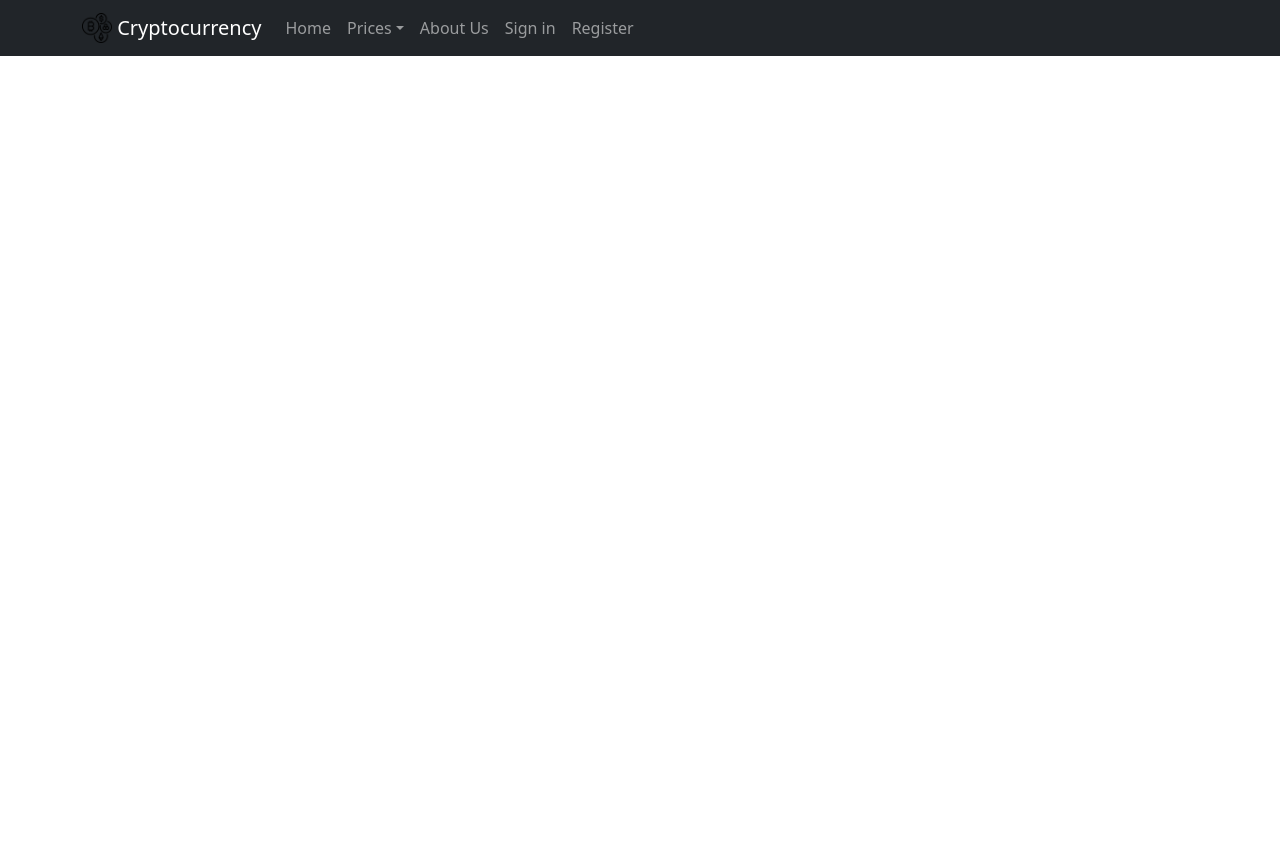
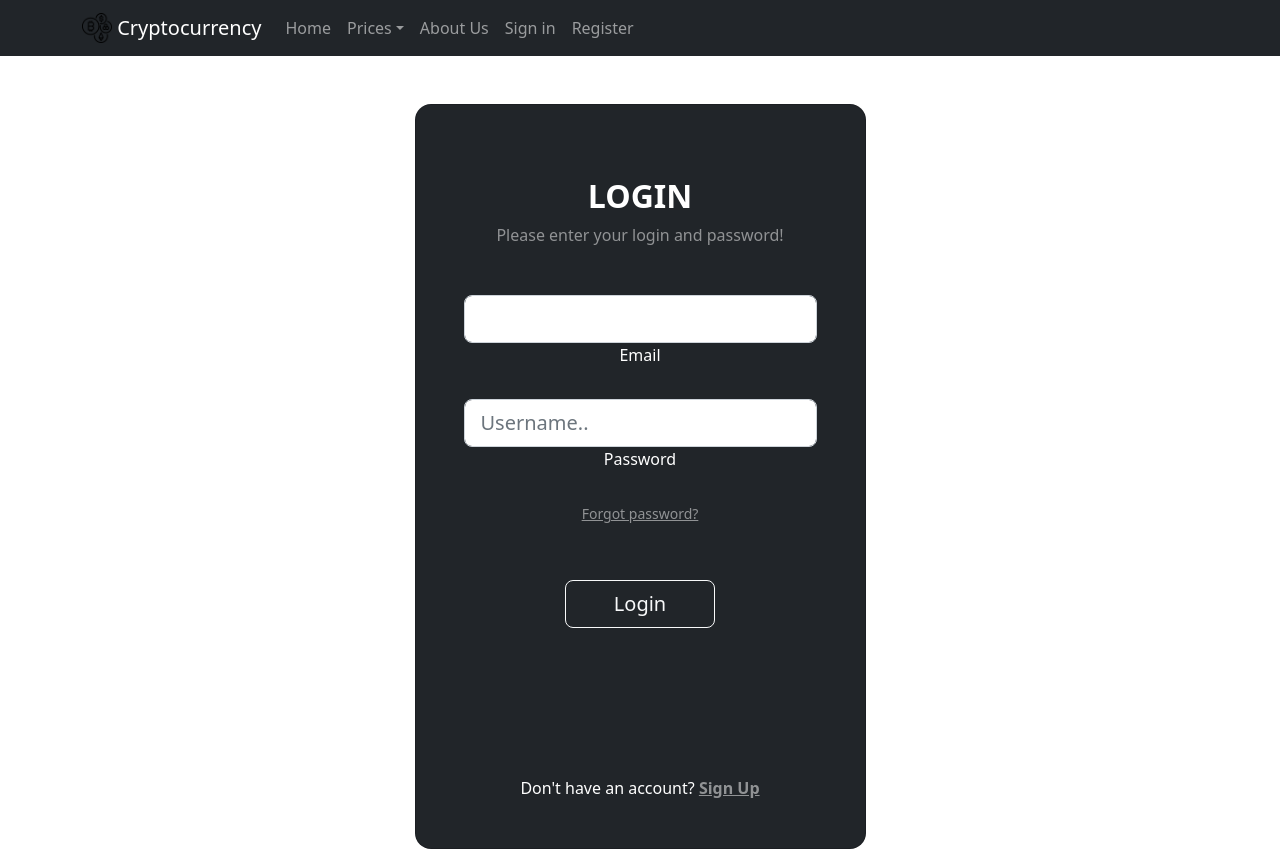
Before and after one commit to rkawk1234/crypto, a Django app: page /signin.html in a window 1280 px wide. Run offline with Django 4.2, Linux system fonts and the light colour scheme; parts of the project's set-up code (start-up, migrations or seed data) failed here and were passed over.

Commit message:
signin page+js for form fields
0819221506

```diff
--- a/django/base/templates/base/register.html
+++ b/django/base/templates/base/register.html
@@ -99,6 +99,8 @@
                               </div>
                             </div>
 
+                            {{form.errors}}
+
                             <div class="form-check d-flex justify-content-center mb-5">
                               <input class="form-check-input me-2" type="checkbox" value="" id="form2Example3c" />
                               <label class="form-check-label" for="form2Example3">
@@ -111,6 +113,7 @@
                             </div>
 
                           </form>
+
 
                         </div>
                         <div class="col-md-10 col-lg-6 col-xl-7 d-flex align-items-center order-1 order-lg-2">
--- a/django/base/templates/base/signin.html
+++ b/django/base/templates/base/signin.html
@@ -56,6 +56,52 @@
 </header>
 
     <main role="main" class="container-fluid">
+      <section class="vh-100 gradient-custom">
+        <div class="container py-5 h-100">
+          <div class="row d-flex justify-content-center align-items-center h-100">
+            <div class="col-12 col-md-8 col-lg-6 col-xl-5">
+              <div class="card bg-dark text-white" style="border-radius: 1rem;">
+                <div class="card-body p-5 text-center">
+
+                  <div class="mb-md-5 mt-md-4 pb-5">
+
+                    <h2 class="fw-bold mb-2 text-uppercase">Login</h2>
+                    <p class="text-white-50 mb-5">Please enter your login and password!</p>
+
+                    <div class="form-outline form-white mb-4">
+                      <input type="email" id="typeEmailX" class="form-control form-control-lg" />
+                      <label class="form-label" for="typeEmailX">Email</label>
+                    </div>
+
+                    <div class="form-outline form-white mb-4">
+                      <input type="password" id="typePasswordX" class="form-control form-control-lg" />
+                      <label class="form-label" for="typePasswordX">Password</label>
+                    </div>
+
+                    <p class="small mb-5 pb-lg-2"><a class="text-white-50" href="#!">Forgot password?</a></p>
+
+                    <button class="btn btn-outline-light btn-lg px-5" type="submit">Login</button>
+
+                    <div class="d-flex justify-content-center text-center mt-4 pt-1">
+                      <a href="#!" class="text-white"><i class="fab fa-facebook-f fa-lg"></i></a>
+                      <a href="#!" class="text-white"><i class="fab fa-twitter fa-lg mx-4 px-2"></i></a>
+                      <a href="#!" class="text-white"><i class="fab fa-google fa-lg"></i></a>
+                    </div>
+
+                  </div>
+
+                  <div>
+                    <p class="mb-0">Don't have an account? <a href="#!" class="text-white-50 fw-bold">Sign Up</a>
+                    </p>
+                  </div>
+
+                </div>
+              </div>
+            </div>
+          </div>
+        </div>
+      </section>
+
 
     </main>
     <script src="{%static '/script.js'%}"></script>
--- a/django/base/templates/base/static/script.js
+++ b/django/base/templates/base/static/script.js
@@ -43,7 +43,7 @@ window.onload =() => {
 }
 
 function loadTableData(cryptoData){
-    const tableBody = document.getElementById('tableData');
+    const tableBody = document.getElementsByTagName('tableData');
     let dataHtml = '';
 
     for(let crypto of cryptoData){
@@ -52,3 +52,15 @@ function loadTableData(cryptoData){
 
     tableBody.innerHTML = dataHtml;
 }
+
+
+var form_fields = document.getElementsByTagName('input')
+		form_fields[1].placeholder='Username..';
+		form_fields[2].placeholder='Email..';
+		form_fields[3].placeholder='Enter password...';
+		form_fields[4].placeholder='Re-enter Password...';
+
+
+for (var field in form_fields){
+	    form_fields[field].className += ' form-control'
+	}
--- a/django/base/views.py
+++ b/django/base/views.py
@@ -29,6 +29,7 @@ def signin(request):
     return render(request,'base/signin.html')
 
 @csrf_exempt
+
 def register(request):
     form = CreateUserForm()
 
@@ -38,4 +39,5 @@ def register(request):
             form.save()
 
     context = {'form': form}
+
     return render(request,'base/register.html',context)
```
